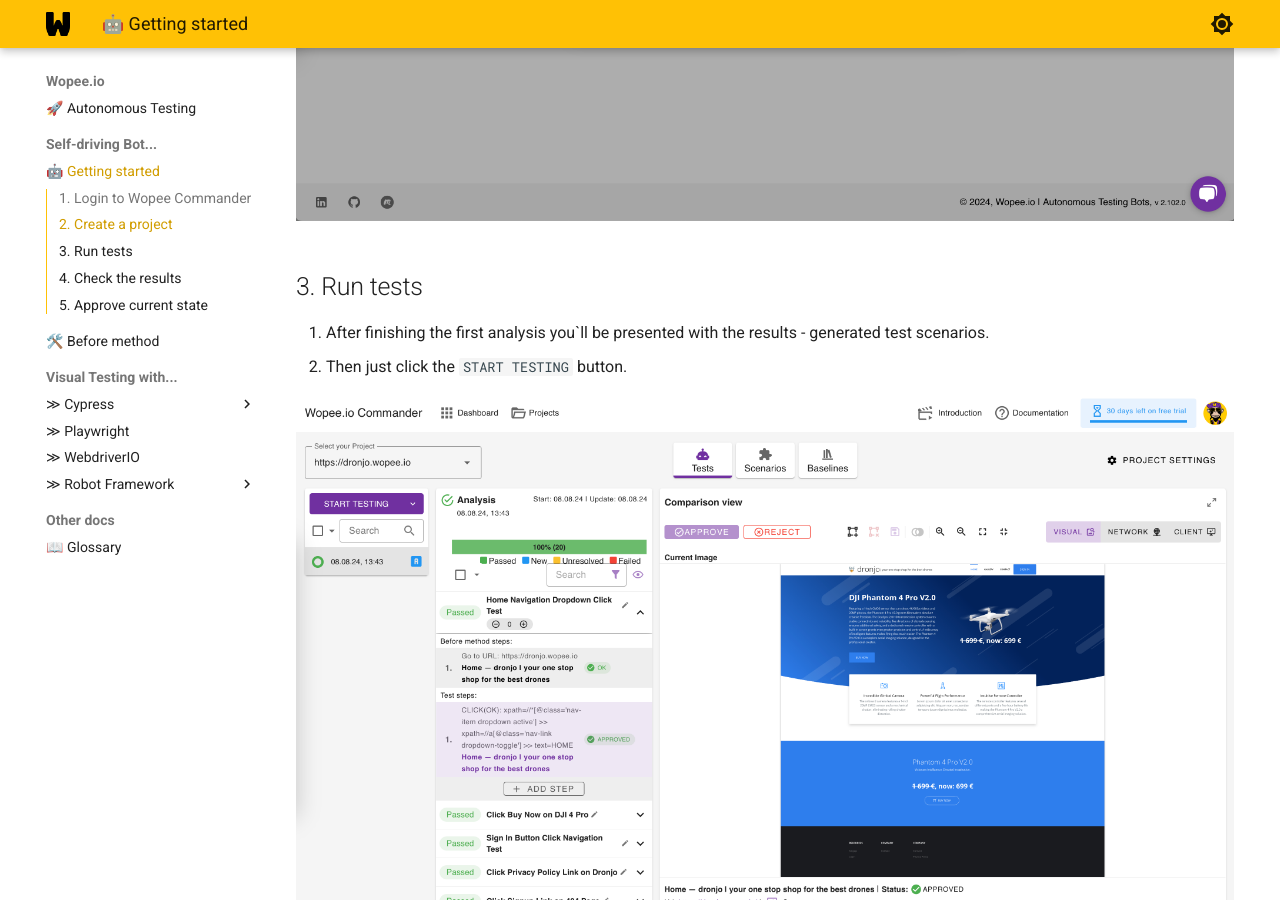
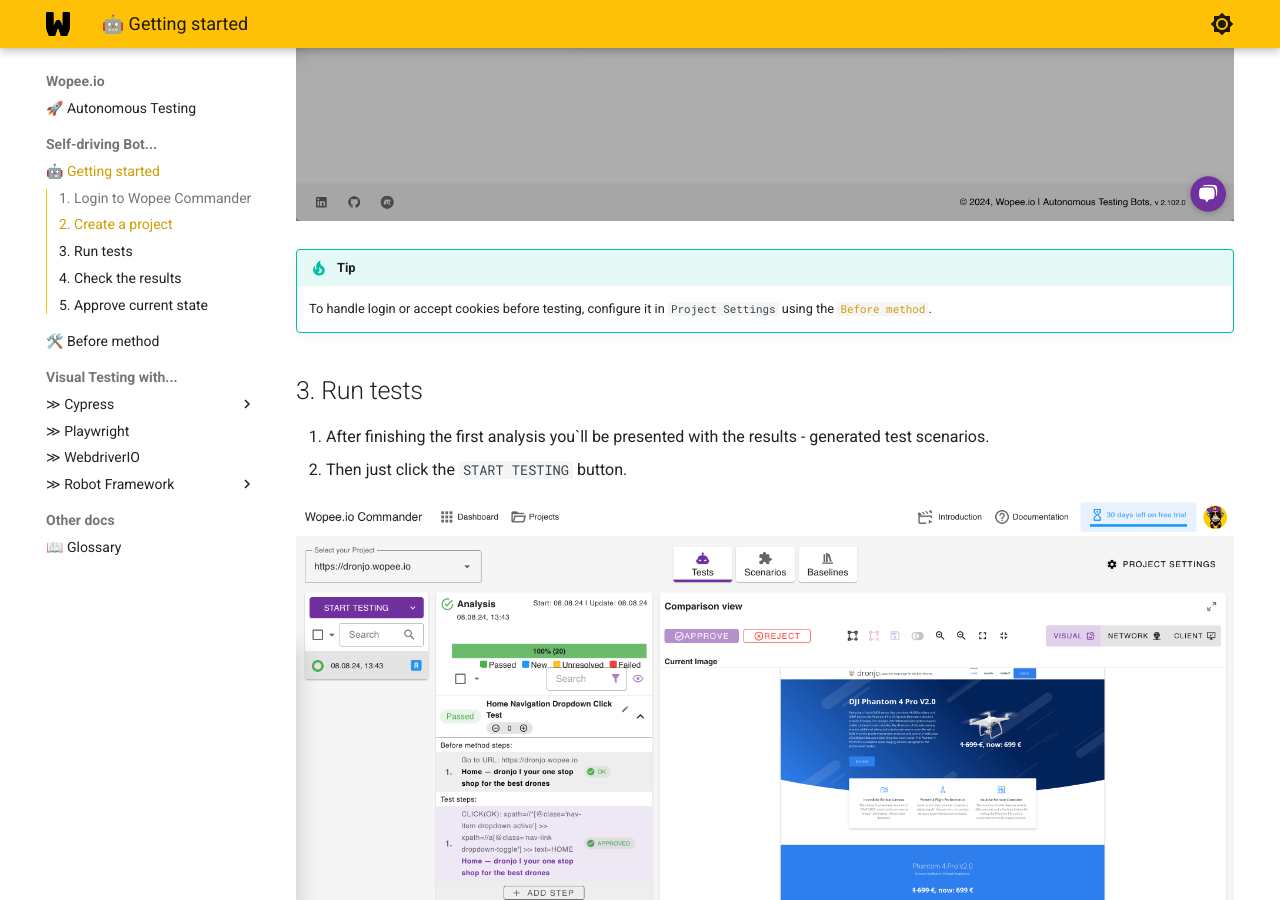
Before and after one commit to autonomous-testing/docs, an MkDocs documentation site: the page built from docs/bot.md, in a window 1280 px wide and 900 px high, scrolled down 1498 px. Built offline with MkDocs 1.6.1 and Material for MkDocs 9.7.7, drawn with Linux system fonts in a browser that asks for light colours.

Commit message:
docs: image titles added and link to before method

```diff
--- a/docs/bot.md
+++ b/docs/bot.md
@@ -6,7 +6,7 @@
 2. Click on the `GitHub` or `GitLab` or `Google` login button.
 3. Use your existing [GitHub](https://github.com/signup) or [GitLab](https://gitlab.com/users/sign_up) or [Google](https://accounts.google.com/) account and confirm the access.
 
-![](img/getting-started/2024-08-08-15-10-15-image.png)
+![Login screen](img/getting-started/2024-08-08-15-10-15-image.png)
 
 ## 2. Create a project
 
@@ -14,14 +14,18 @@
 2. Enter the URL of your app.
 3. Confirm by clicking `START ANALYSING`.
 
-![](img/getting-started/2024-08-08-15-15-21-image.png)
+![Create new project](img/getting-started/2024-08-08-15-15-21-image.png)
+
+!!! tip
+
+    To handle login or accept cookies before testing, configure it in `Project Settings` using the [`Before method`](before-method.md).
 
 ## 3. Run tests
 
 1. After finishing the first analysis you`ll be presented with the results - generated test scenarios.
 2. Then just click the `START TESTING` button.
 
-![](img/getting-started/2024-08-08-15-17-58-image.png)
+![Running tests](img/getting-started/2024-08-08-15-17-58-image.png)
 
 This button can be disabled when some tests are curently running.
 
```
Also changed, not shown: other parts of docs/bot.md (+1 -1 lines).
